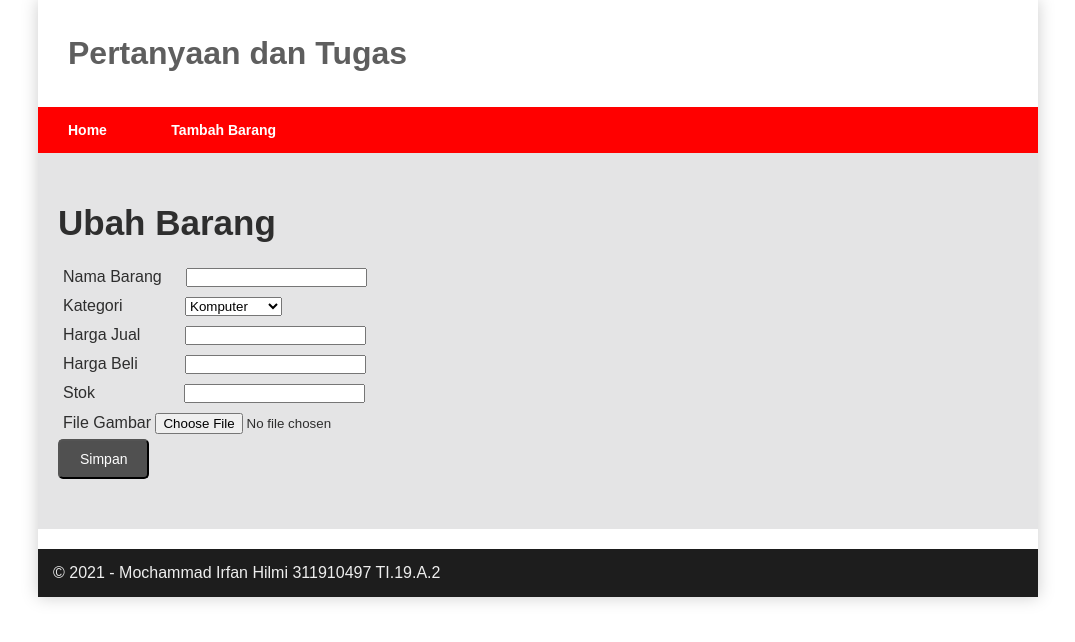
After one commit to irfanhilmi04/Lab9Web, a PHP site: page /ubah.php?id=1 in a window 1280 px wide. The commit adds this page. Shown: the top 642 px of the page, without its empty margins (102-1177 px from the left). Run offline with PHP 8.4, Linux system fonts and the light colour scheme; data that the repository does not hold is empty.

Commit message:
Lab9_tugas

```diff
--- a/footer.php
+++ b/footer.php
@@ -1,5 +1,5 @@
 <footer>
-            <p>&copy; 2021, Informatika, Universitas Pelita Bangsa</p>
+            <p>&copy; 2021 - Mochammad Irfan Hilmi 311910497 TI.19.A.2</p>
         </footer>
     </div>
 </body>
--- a/header.php
+++ b/header.php
@@ -1,17 +1,24 @@
+<?php
+include("koneksi.php");
+
+// query untuk menampilkan data
+$sql = 'SELECT * FROM data_barang';
+$result = mysqli_query($conn, $sql);
+?>
+
 <!DOCTYPE html>
 <html lang="en">
 <head>
     <meta charset="UTF-8">
-    <title>Contoh Modularisasi</title>
-    <link href="style.css" rel="stylesheet" type="text/stylesheet" media="screen" />
+    <title>Tugas PHP Modularitas</title>
+    <link href="tampilan.css" rel="stylesheet" type="text/css" />
 </head>
 <body>
-    <div class="container">
+    <div id="container">
         <header>
-            <h1>Modularisasi Menggunakan Require</h1>
+            <h1>Pertanyaan dan Tugas</h1>
         </header>
         <nav>
-        <a href="home.php">Home</a>
-        <a href="about.php">Tentang</a>
-        <a href="kontak.php">Kontak</a>
+            <a href="home.php">Home</a>
+            <a href="tambah.php">Tambah Barang</a>
         </nav>
--- /dev/null
+++ b/koneksi.php
@@ -0,0 +1,12 @@
+<?php
+$host = "localhost";
+$user = "root";
+$pass = "";
+$db = "latihan1";
+$conn = mysqli_connect($host, $user, $pass, $db);
+if ($conn == false)
+{
+    echo "Koneksi ke server gagal.";
+    die();
+} #else echo "Koneksi berhasil";
+?>
--- /dev/null
+++ b/tampilan.css
@@ -0,0 +1,107 @@
+/* Reset CSS */
+* {
+    margin: 0;
+    padding: 0;
+}
+body {
+    font-size:100%;
+    font-family:'Open Sans', sans-serif;
+    color:#2e2e2e;
+}
+#container {
+    width: 1000px;
+    margin: auto;
+    box-shadow: 0 0 1em #cccccc;
+}
+
+/* Header */
+header {
+    padding: 20px;
+}
+header h1 {
+    margin: 15px 10px;
+    color: #5e5e5e;
+}
+
+/* Navigasi */
+nav {
+    display: block;
+    background-color: #ff0000;
+}
+nav a {
+    padding: 15px 30px;
+    display: inline-block;
+    color: #ffffff;
+    font-size: 14px;
+    text-decoration: none;
+    font-weight: bold;
+}
+nav a.active,
+nav a:hover {
+    background-color: #ff0000;
+}
+
+/* Content */
+.content {
+    background-color: #e4e4e5;
+    padding: 50px 20px;
+    margin-bottom: 20px;
+}
+.content h1 {
+    margin-bottom: 20px;
+    font-size: 35px;
+}
+.content p {
+    margin-bottom: 20px;
+    font-size: 18px;
+    line-height: 25px;
+}
+
+/* footer */
+footer {
+    clear:both;
+    background-color:#1d1d1d;
+    padding:15px;
+    color:#eee;
+}
+
+/* tabel */
+body{
+    font-family: sans-serif;
+}
+table{
+    border-collapse: collapse;
+}
+th, td{
+    border: 1px solid black;
+    font-size: 16px;
+    padding: 7px 9px;
+}
+table th {
+    background:#ff0000;
+    color:#DCDCDC;
+    font-weight:bold;
+    font-size:14px;
+}
+table tr {
+    background:#ffffff;
+}
+
+/* Tambah Barang */
+.input{
+    padding: 5px;
+}
+
+/* Tombol */
+input[type=submit]{
+    font-size: 14px;
+    background-color: #505050;
+    color: white;
+    border-radius: 5px;
+    padding: 10px 20px;
+    margin-top: 8x;
+}
+input[type=submit].active,
+input[type=submit]:hover{
+    background: #6e6e6e;
+}
--- /dev/null
+++ b/ubah.php
@@ -0,0 +1,91 @@
+<?php
+error_reporting(E_ALL);
+include_once 'koneksi.php';
+
+if (isset($_POST['submit']))
+{
+    $id = $_POST['id'];
+    $nama = $_POST['nama'];
+    $kategori = $_POST['kategori'];
+    $harga_jual = $_POST['harga_jual'];
+    $harga_beli = $_POST['harga_beli'];
+    $stok = $_POST['stok'];
+    $file_gambar = $_FILES['file_gambar'];
+    $gambar = null;
+
+    if ($file_gambar['error'] == 0)
+    {
+        $filename = str_replace(' ', '_', $file_gambar['name']);
+        $destination = dirname(__FILE__) . '/gambar/' . $filename;
+        if (move_uploaded_file($file_gambar['tmp_name'], $destination))
+        {
+            $gambar = 'gambar/' . $filename;;
+        }
+    }
+
+    $sql = 'UPDATE data_barang SET ';
+    $sql .= "nama = '{$nama}', kategori = '{$kategori}', ";
+    $sql .= "harga_jual = '{$harga_jual}', harga_beli = '{$harga_beli}', stok = '{$stok}' ";
+    if (!empty($gambar))
+        $sql .= ", gambar = '{$gambar}' ";
+    $sql .= "WHERE id_barang = '{$id}'";
+    $result = mysqli_query($conn, $sql);
+
+    header('location: home.php');
+    }
+
+    $id = $_GET['id'];
+    $sql = "SELECT * FROM data_barang WHERE id_barang = '{$id}'";
+    $result = mysqli_query($conn, $sql);
+    if (!$result) die('Error: Data tidak tersedia');
+    $data = mysqli_fetch_array($result);
+
+    function is_select($var, $val) {
+        if ($var == $val) return 'selected="selected"';
+        return false;
+}
+?>
+
+<?php require('header.php'); ?>
+
+<div class="content">
+    <h1>Ubah Barang</h1>
+    <div class="main">
+        <form method="post" action="ubah.php" enctype="multipart/form-data">
+            <div class="input">
+                <label>Nama Barang</label>
+                <input type="text" name="nama" value="<?php echo $data['nama'];?>" style="margin-left: 20px;"/>
+            </div>
+            <div class="input">
+                <label>Kategori</label>
+                <select name="kategori" style="margin-left: 58px;">
+                    <option <?php echo is_select ('Komputer', $data['kategori']);?> value="Komputer">Komputer</option>
+                    <option <?php echo is_select ('Komputer', $data['kategori']);?> value="Elektronik">Elektronik</option>
+                    <option <?php echo is_select ('Komputer', $data['kategori']);?> value="Hand Phone">Hand Phone</option>
+                </select>
+            </div>
+            <div class="input">
+                <label>Harga Jual</label>
+                <input type="text" name="harga_jual" value="<?php echo $data['harga_jual'];?>" style="margin-left: 40px;"/>
+            </div>
+            <div class="input">
+                <label>Harga Beli</label>
+                <input type="text" name="harga_beli" value="<?php echo $data['harga_beli'];?>" style="margin-left: 43px;"/>
+            </div>
+            <div class="input">
+                <label>Stok</label>
+                <input type="text" name="stok" value="<?php echo $data['stok'];?>" style="margin-left: 85px;"/>
+            </div>
+            <div class="input">
+                <label>File Gambar</label>
+                <input type="file" name="file_gambar" />
+            </div>
+            <div class="submit">
+                <input type="hidden" name="id" value="<?php echo $data['id_barang'];?>" />
+                    <input type="submit" name="submit" value="Simpan" />
+            </div>
+        </form>
+    </div>
+</div>
+
+<?php require('footer.php'); ?>
```
Also changed, not shown: hapus.php (added, +7 -0 lines), home.php (+33 -2 lines), tambah.php (added, +73 -0 lines).
